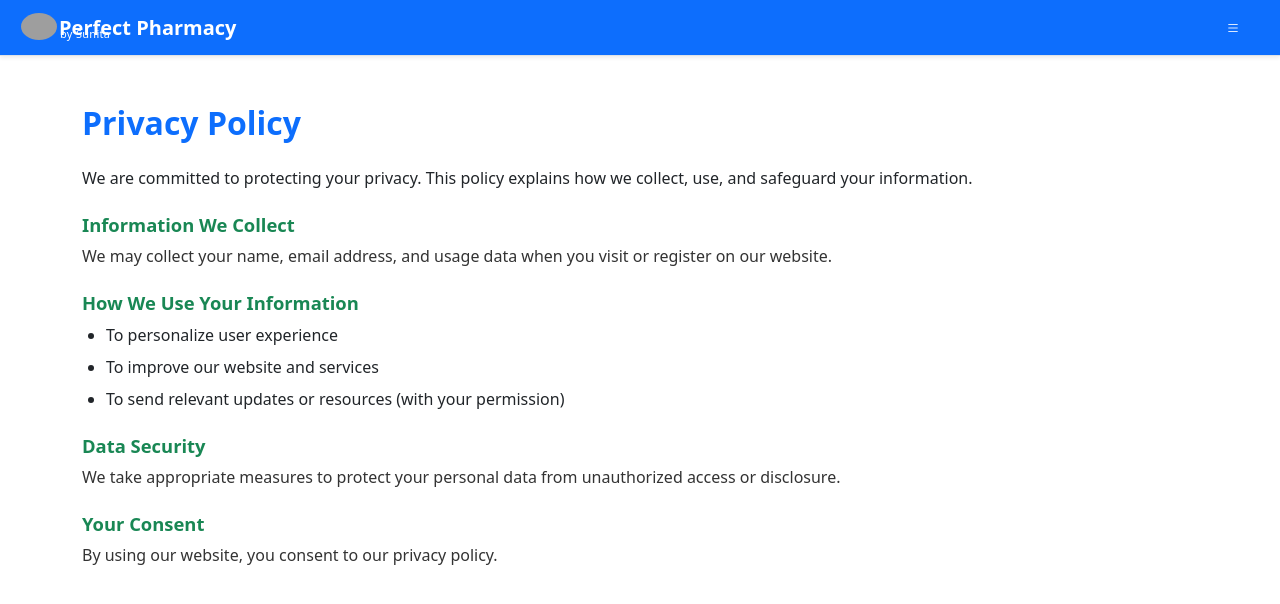
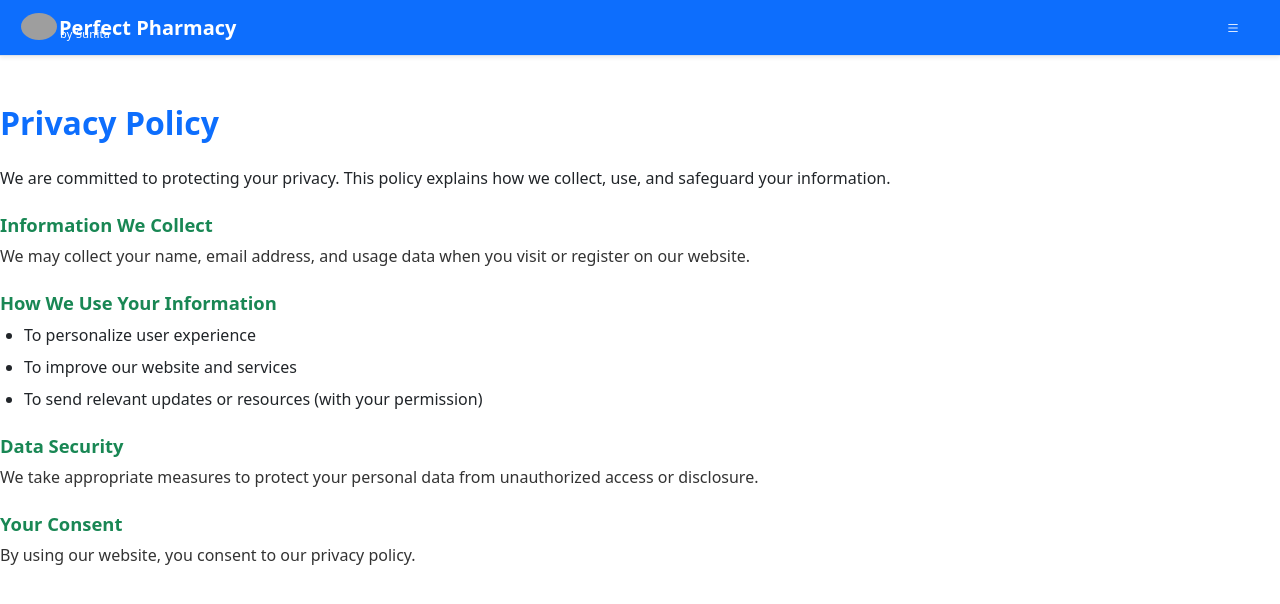
Before and after one commit to Raju-sen005/P-Notes, a React (Create React App) app in the folder frontend/: page /privacy-policy in a window 1280 px wide. Shown: the top 604 px of the page. Built offline with nearby package versions, Linux system fonts and the light colour scheme; grey boxes are pictures that could not be loaded.

Commit message:
Update PrivacyPolicy.js

```diff
--- a/frontend/src/pages/PrivacyPolicy.js
+++ b/frontend/src/pages/PrivacyPolicy.js
@@ -38,7 +38,7 @@ const PrivacyPolicy = () => {
 
   return (
     <motion.div
-      className="container py-5 privacy-policy"
+      className="containe py-5 privacy-policy"
       initial="hidden"
       whileInView="visible"
       viewport={{ once: true, amount: 0.2 }}
```
